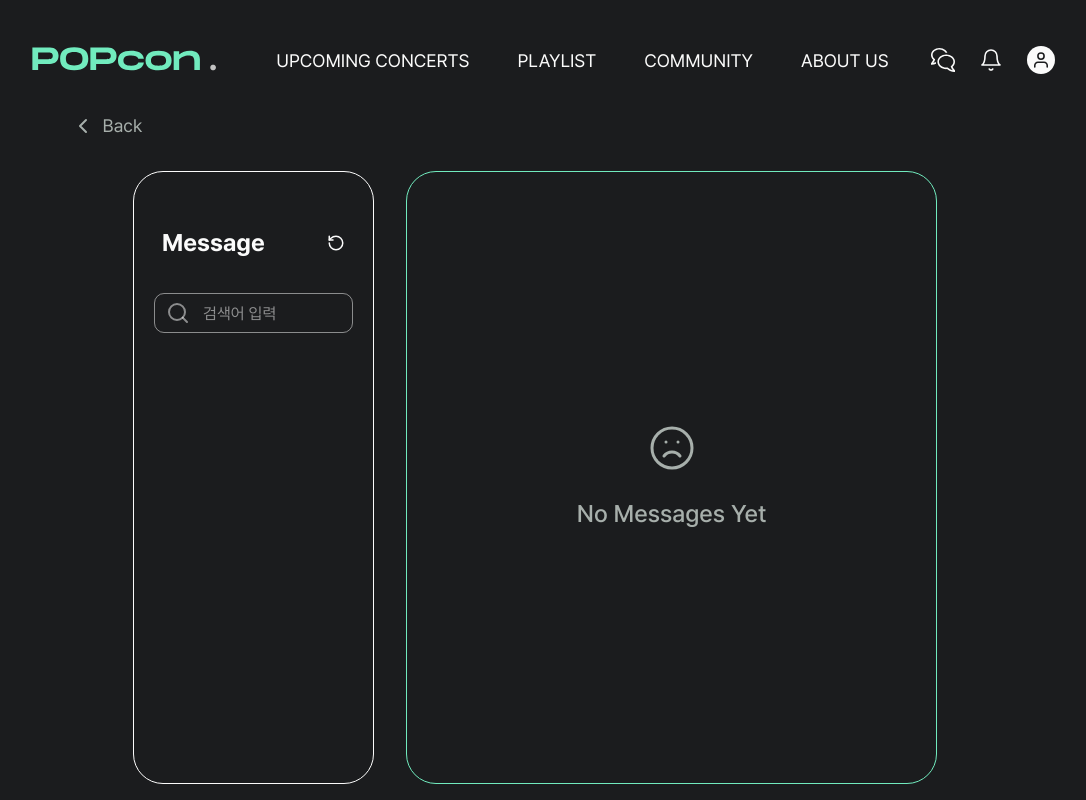
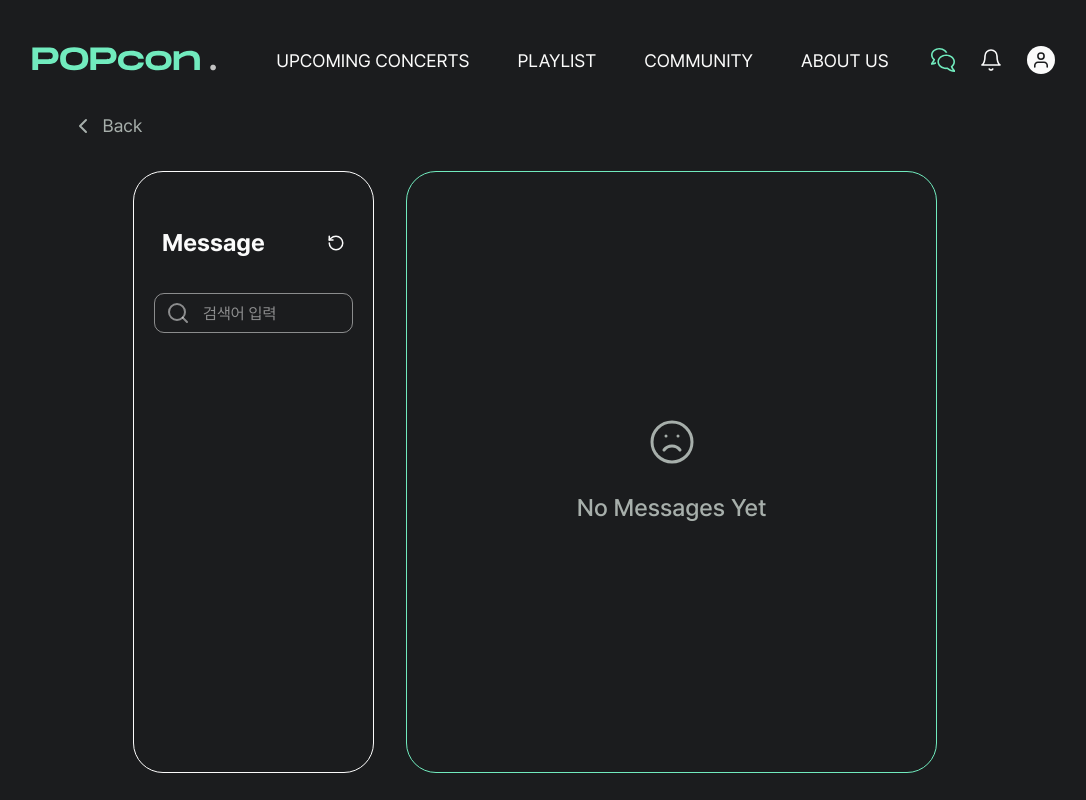
Before and after one commit to devcourse-team3-popcon/popcon, a React (Vite) app: page /chat in a window 1280 px wide. Shown: the whole page, without its empty margins (105-1191 px from the left). Built offline with nearby package versions, Linux system fonts and the light colour scheme; no server answers.

Commit message:
♻️ 채팅 내용에 따라 화면 늘어나는 문제 해결, 헤더 활성 아이콘 설정
Co-authored-by: hxe_zu <hxezu@users.noreply.github.com>

```diff
--- a/src/apis/axiosInstance.ts
+++ b/src/apis/axiosInstance.ts
@@ -8,7 +8,7 @@ export const axiosInstance = axios.create({
 
 axiosInstance.interceptors.request.use((config) => {
   const token =
-    "eyJhbGciOiJIUzI1NiIsInR5cCI6IkpXVCJ9.eyJ1c2VyIjp7Il9pZCI6IjY4MjE4YjYxNzJmYmU3NWEyZTAzNjU3YiIsImVtYWlsIjoibWlja2V5MTdAbmF2ZXIuY29tIn0sImlhdCI6MTc0NzAzMjYwMX0.Su-1XvM5_LB5qX4lD-UyuDDJ6mfJix5nX0l40aUzC-4";
+    "eyJhbGciOiJIUzI1NiIsInR5cCI6IkpXVCJ9.eyJ1c2VyIjp7Il9pZCI6IjY4MWVlYWNlMDc2NGJhNzY0MWRjZDUxYyIsImVtYWlsIjoiaHl1bmp1bmdAZ21haWwuY29tIn0sImlhdCI6MTc0NzA1NDYwMH0.USR_F181b2W_CaOe-gN9OWrs29cJ7rNoKaegDWEad9I";
   if (token) {
     config.headers["Authorization"] = `Bearer ${token}`;
   }
--- a/src/features/chat/components/Conversations.tsx
+++ b/src/features/chat/components/Conversations.tsx
@@ -47,7 +47,7 @@ export default function Conversations({
 
   return (
     <>
-      <div className="w-[25%] h-full pt-[53px] pb-[32px] px-[20px] rounded-[30px] border flex flex-col">
+      <div className="w-[25%] h-[100%] pt-[53px] pb-[32px] px-[20px] rounded-[30px] border flex flex-col">
         <div className="font-bold text-[24px] mb-[32px] px-2 cursor-default flex justify-between items-center">
           Message
           <RotateCcw
@@ -74,7 +74,7 @@ export default function Conversations({
               const parsedSender = JSON.parse(conv.sender.fullName);
               const parsedReceiver = JSON.parse(conv.receiver.fullName);
 
-              console.log("대화: ", conv);
+              // console.log("conv: ", conv);
 
               return (
                 <ChatUser
--- a/src/features/chat/components/MessageList.tsx
+++ b/src/features/chat/components/MessageList.tsx
@@ -30,7 +30,7 @@ export default function MessageList({ userId }: { userId: string }) {
     setRefreshMsg(refresh);
   }, [refresh, setRefreshMsg]);
 
-  console.log("유저 아이디: ", userId);
+  // console.log("유저 아이디: ", userId);
 
   return (
     <>
--- a/src/features/chat/components/Messages.tsx
+++ b/src/features/chat/components/Messages.tsx
@@ -5,7 +5,7 @@ import NoMessages from "./NoMessages";
 export default function Messages({ userInfo }: { userInfo?: string }) {
   return (
     <>
-      <div className="w-[55%] h-full p-[32px] rounded-[30px] border border-[var(--primary-300)] flex justify-center items-center">
+      <div className="w-[55%] h-[100%] p-[32px] rounded-[30px] border border-[var(--primary-300)] flex justify-center items-center">
         {userInfo ? <MessageList userId={userInfo} /> : <NoMessages />}
       </div>
     </>
--- a/src/features/chat/hooks/useGetUser.ts
+++ b/src/features/chat/hooks/useGetUser.ts
@@ -18,7 +18,7 @@ export default function useGetUser(userId: string) {
           isOnline: data.isOnline,
         };
 
-        console.log("유저데이터", userData);
+        // console.log("유저데이터", userData);
         setUserInfo(userData);
       } catch (error) {
         console.log("Failed to get userinfo", error);
--- a/src/layout/header/UserSection.tsx
+++ b/src/layout/header/UserSection.tsx
@@ -1,22 +1,20 @@
 import { NavLink } from "react-router";
 import bell from "../../assets/images/icon-bell.svg";
 import chat from "../../assets/images/icon-chat.svg";
+import chatActive from "../../assets/images/icon-chat-active.svg";
 import user from "../../assets/images/icon-user.svg";
 
 export default function UserSection() {
   return (
     <div className="flex h-[88px] items-center gap-6">
-      <NavLink
-        to="/chat"
-        className={({ isActive }) =>
-          isActive ? "text-[var(--primary-300)]" : "text-[var(--white)]"
-        }
-      >
-        <img
-          src={chat}
-          alt="채팅"
-          className="w-6 h-6 cursor-pointer fill-current"
-        />
+      <NavLink to="/chat">
+        {({ isActive }) => (
+          <img
+            src={isActive ? chatActive : chat}
+            alt="채팅"
+            className="w-6 h-6 cursor-pointer fill-current"
+          />
+        )}
       </NavLink>
       <img src={bell} alt="알림함" className="w-6 h-6 cursor-pointer" />
       <img
--- a/src/pages/Chat.tsx
+++ b/src/pages/Chat.tsx
@@ -17,7 +17,7 @@ export default function Chat() {
       <div className="flex flex-col gap-[24px] w-[90%] h-[85vh] items-start">
         <BackButton />
 
-        <div className="flex gap-[32px] w-full h-[92%] justify-center">
+        <div className="flex gap-[32px] w-full h-[90%] justify-center pb-[10px]">
           <Conversations
             onSelect={(user) => selectedIdHandler(user)}
             selectedId={selectedConversation}
--- a/src/utils/auth.ts
+++ b/src/utils/auth.ts
@@ -1,2 +1,2 @@
 //export const getCurrentUserId = () => "68160153f940b6515bf4e11f";
-export const getCurrentUserId = () => "681f185dac89dc08d352c77c";
+export const getCurrentUserId = () => "681eeace0764ba7641dcd51c";
```
Also changed, not shown: src/assets/images/icon-chat-active.svg (added).
